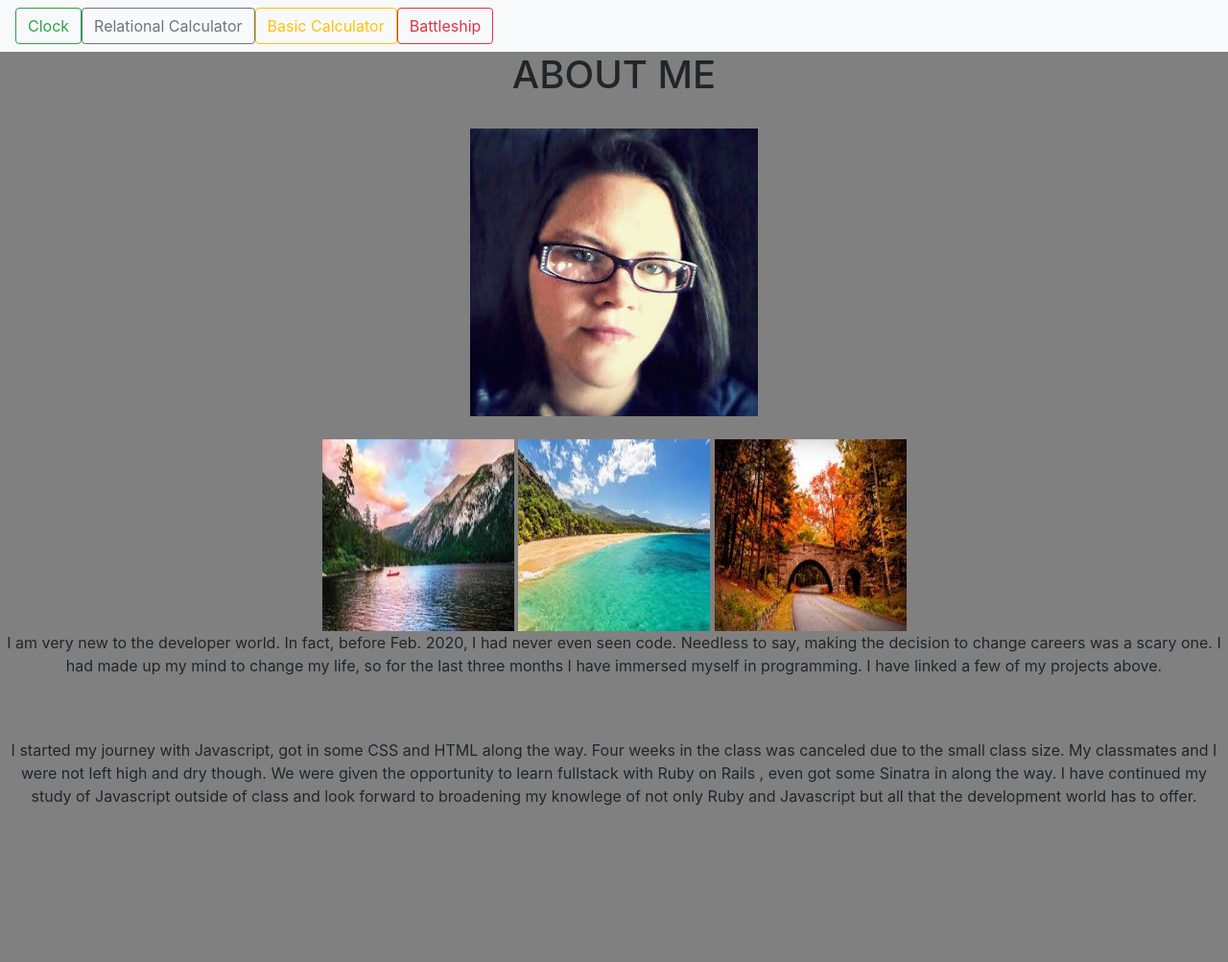
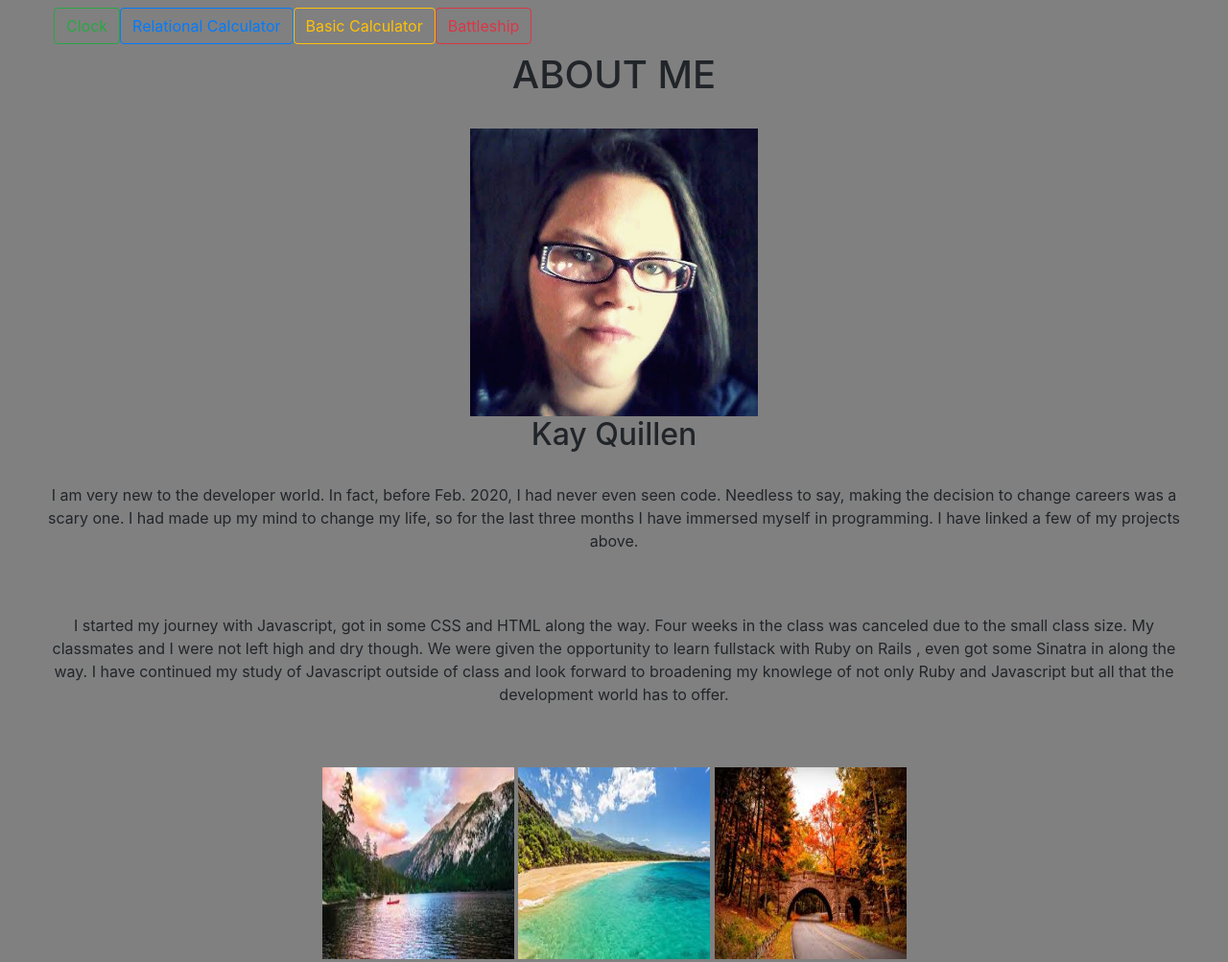
Before and after one commit to KayQuillen/AboutMe2, a plain HTML site: page index.html in a window 1280 px wide. Shown: the whole page at 96% size. Before the commit the page ends 858 px from the top, so only its background shows below. Drawn offline with Linux system fonts and the light colour scheme.

Commit message:
made color changes

```diff
--- a/index.html
+++ b/index.html
@@ -7,13 +7,13 @@
       <link rel="stylesheet" href="style.css"></a>
     </head>
 
-<body style="text-align: center; background-color: grey;">
-    <nav class="navbar navbar-light bg-light">
+<body style="text-align: center; background-color: grey; margin-left: 40px; margin-right: 40px;margin-bottom: 60px;">
+    <nav class="navbar navbar-light bg-light; background-color: grey;">
       <form class="form-inline">
 
         <a href="https://kayquillen.github.io/clock/"; class="btn btn-outline-success" role="button"> Clock </a>
 
-        <a href=" https://kayquillen.github.io/relationalCalc/" class="btn btn-outline-secondary" role="button"> Relational Calculator</a>
+        <a href=" https://kayquillen.github.io/relationalCalc/" class="btn btn-outline-primary" role="button"> Relational Calculator</a>
         <a href="https://kayquillen.github.io/basicCalc/" class="btn btn-outline-warning" role="button"> Basic Calculator </a>
 
         <a href="https://kayquillen.github.io/battleship-game/"class="btn btn-outline-danger" role="button"> Battleship</a>
@@ -25,11 +25,7 @@
   <br>
   <img height="300px" width="300px" src="ME.JPG" alt="picture">
   <br>
-  <!-- <H2>This is me</H2> -->
-  <br>
-  <img height="200px" width="200px" src="pink mount.jfif" alt="">
-  <img height="200px" width="200px" src="Hawaii.jfif" alt="" srcset="">
-  <img height="200px" width="200px" src="maine.jfif" alt="">
+  <H2>Kay Quillen</H2>
   <br>
   <p>
     I am very new to the developer world. In fact, before Feb. 2020, I had never even seen code. Needless to say, making the decision
@@ -44,6 +40,12 @@
     even got some Sinatra in along the way. I have continued my study of Javascript outside of class and look forward to broadening my
     knowlege of not only Ruby and Javascript but all that the development world has to offer.
   </p>
+  <br>
+  <br>
+  <img height="200px" width="200px" src="pink mount.jfif" alt="">
+  <img height="200px" width="200px" src="Hawaii.jfif" alt="" srcset="">
+  <img height="200px" width="200px" src="maine.jfif" alt="">
+  <br>
 
   <!-- <img src="BeaGreen.jpg" alt=""> -->
 
```
